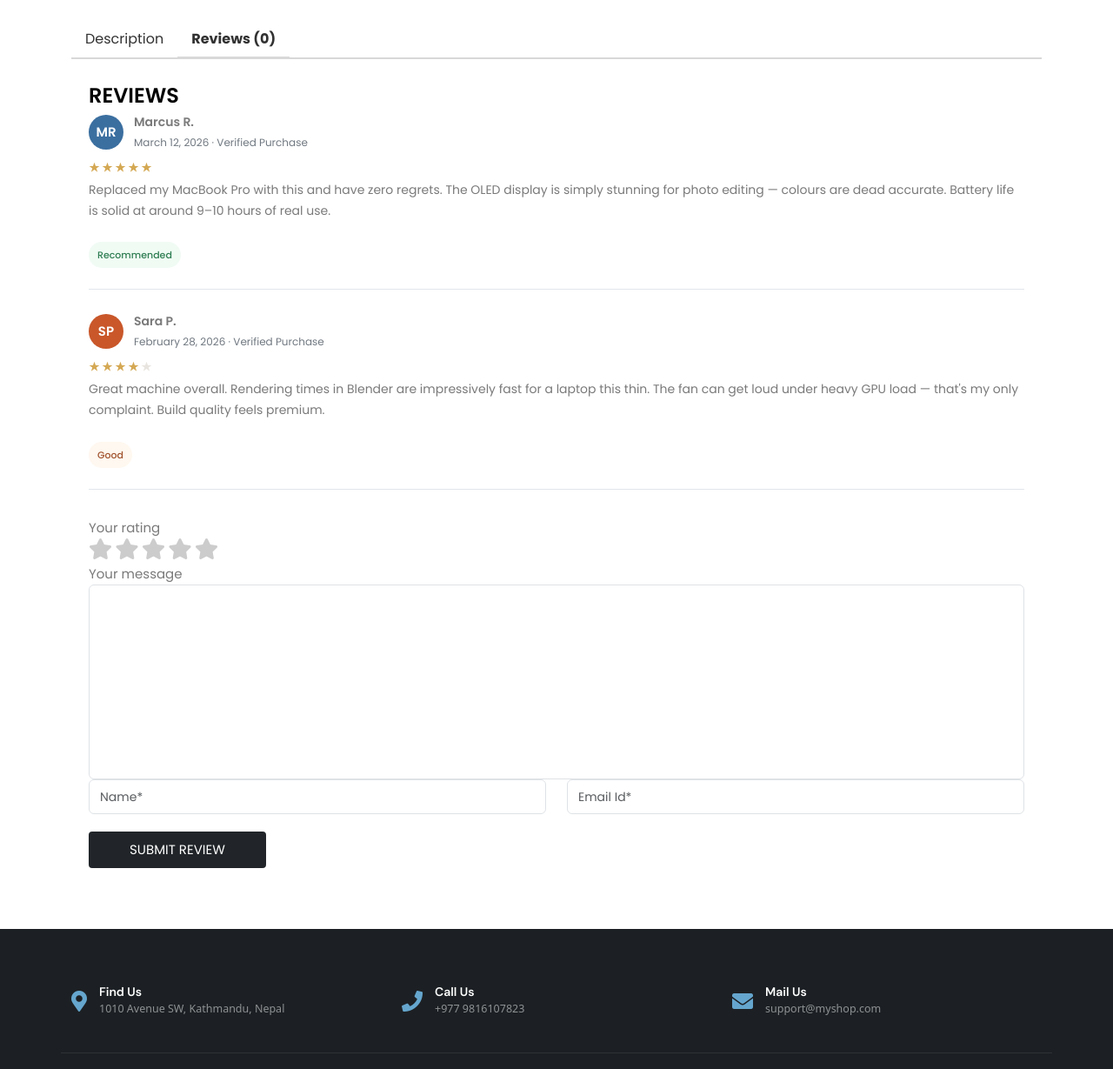
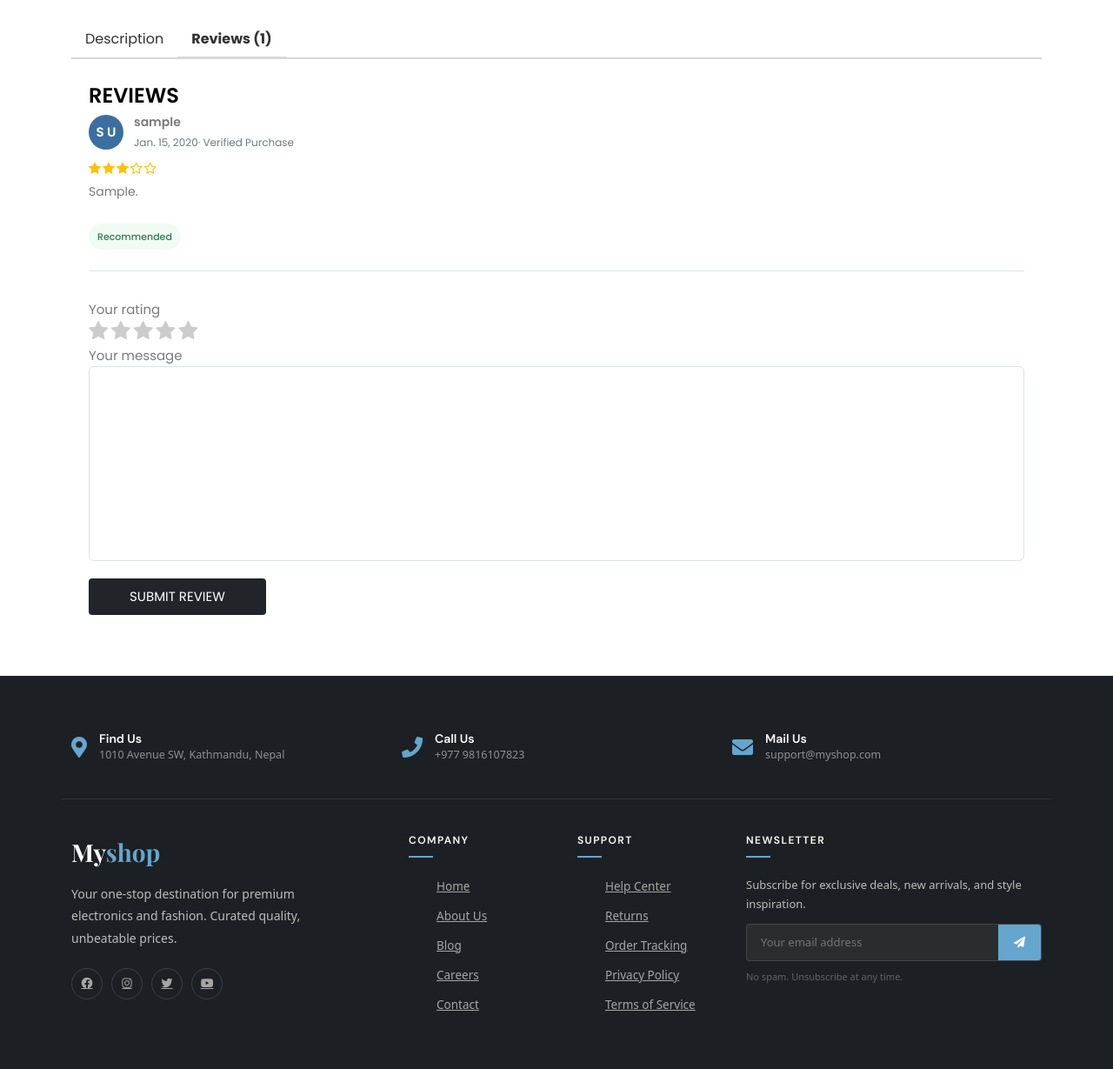
Before and after one commit to notsuz/EcomWebsite-py-django, a Django app: page /product_detail/1 in a window 1280 px wide, after a click that opens the changed part. Shown: the part 748-1977 px from the top of the page at 87% size. Run offline with Django 5.2, Linux system fonts and the light colour scheme; a user stored in the database is signed in; tables that the repository leaves empty hold one stand-in row (values such as "Sample post"); grey boxes marked "Sample" are stand-in pictures; some libraries are stand-ins or nearby versions.

Commit message:
dynamic reviews learn commit=False

```diff
--- a/accounts/templates/profile/profile.html
+++ b/accounts/templates/profile/profile.html
@@ -138,9 +138,10 @@
                     {% csrf_token %}
 
                     {{form}}
-
+                    <div class="mx-2">
                     <input type="submit" value="close" class="btn bg-gradient-primary">
                     <input type="submit" value="Save changes" class="btn bg-gradient-primary">
+                    </div>
                 </form>
             </form>
         </div>
--- a/core/admin.py
+++ b/core/admin.py
@@ -6,6 +6,8 @@ admin.site.register(OfferProduct)
 admin.site.register(Category)
 admin.site.register(SubCategory)
 admin.site.register(Brand)
+admin.site.register(Review)
+
 
 class ProductImageAdmin(admin.TabularInline):
     model=ProductImage
--- /dev/null
+++ b/core/forms.py
@@ -0,0 +1,7 @@
+from django import forms
+from .models import Review
+
+class ReviewForm(forms.ModelForm):
+    class Meta:
+        model=Review
+        fields=['rating','feedback']
--- a/core/templates/core/product_detail.html
+++ b/core/templates/core/product_detail.html
@@ -20,6 +20,8 @@
     href="https://cdnjs.cloudflare.com/ajax/libs/OwlCarousel2/2.3.4/assets/owl.carousel.min.css">
 <link rel="stylesheet" type="text/css"
     href="https://cdnjs.cloudflare.com/ajax/libs/OwlCarousel2/2.3.4/assets/owl.theme.default.min.css">
+
+<link rel="stylesheet" href="https://cdnjs.cloudflare.com/ajax/libs/font-awesome/4.7.0/css/font-awesome.min.css">
 
 
 <link rel="stylesheet" href="{% static 'css/product_detail.css' %}">
@@ -78,7 +80,8 @@
                             </div>
                             <span>3 Reviews</span>
                         </div>
-                        <div class="product-price-discount"><span>Rs. {{product.price}}</span><span class="line-through">Rs. {{product.mark_price}}</span>
+                        <div class="product-price-discount"><span>Rs. {{product.price}}</span><span
+                                class="line-through">Rs. {{product.mark_price}}</span>
                         </div>
                     </div>
                     <p>{{product.desc|safe}}</p>
@@ -120,8 +123,11 @@
                         aria-controls="description" aria-selected="true">Description</a>
                 </li>
                 <li class="nav-item">
+
+
                     <a class="nav-link" id="review-tab" data-toggle="tab" href="#review" role="tab"
-                        aria-controls="review" aria-selected="false">Reviews (0)</a>
+                        aria-controls="review" aria-selected="false">Reviews ({{review_count}})</a>
+
                 </li>
             </ul>
             <div class="tab-content" id="myTabContent">
@@ -138,75 +144,40 @@
                     <div class="review-heading">REVIEWS</div>
                     <div class="reviews-list">
                         <!-- Review 1 -->
+                        {% for review in reviews %}
+
+
                         <div class="review-card">
                             <div class="review-header">
-                                <div class="reviewer-avatar" style="background:#3B6FA0">MR</div>
+                                <div class="reviewer-avatar text-uppercase" style="background:#3B6FA0">{{review.user.first_name|slice:"1"}} {{review.user.last_name|slice:"1"}}</div>
                                 <div class="reviewer-info">
-                                    <div class="reviewer-name">Marcus R.</div>
-                                    <div class="review-date">March 12, 2026 · Verified Purchase</div>
+                                    <div class="reviewer-name">{{review.user.username}}</div>
+                                    <div class="review-date">{{review.created_at}}· Verified Purchase</div>
                                 </div>
                             </div>
                             <div class="review-stars">
-                                <svg viewBox="0 0 20 20" fill="#D4A853" width="14" height="14">
-                                    <path d="M10 1l2.4 6.6H19l-5.4 4 2 6.4L10 14l-5.6 4 2-6.4L1 7.6h6.6z" />
-                                </svg>
-                                <svg viewBox="0 0 20 20" fill="#D4A853" width="14" height="14">
-                                    <path d="M10 1l2.4 6.6H19l-5.4 4 2 6.4L10 14l-5.6 4 2-6.4L1 7.6h6.6z" />
-                                </svg>
-                                <svg viewBox="0 0 20 20" fill="#D4A853" width="14" height="14">
-                                    <path d="M10 1l2.4 6.6H19l-5.4 4 2 6.4L10 14l-5.6 4 2-6.4L1 7.6h6.6z" />
-                                </svg>
-                                <svg viewBox="0 0 20 20" fill="#D4A853" width="14" height="14">
-                                    <path d="M10 1l2.4 6.6H19l-5.4 4 2 6.4L10 14l-5.6 4 2-6.4L1 7.6h6.6z" />
-                                </svg>
-                                <svg viewBox="0 0 20 20" fill="#D4A853" width="14" height="14">
-                                    <path d="M10 1l2.4 6.6H19l-5.4 4 2 6.4L10 14l-5.6 4 2-6.4L1 7.6h6.6z" />
-                                </svg>
+                                {% for i in range %}
+                                <i class="fa {% if review.rating > i %}
+                                    fa-star {% else %} fa-star-o
+                                {% endif %} text-warning"></i>
+
+                                {% endfor %}
                             </div>
-                            <p class="review-body">Replaced my MacBook Pro with this and have zero regrets. The OLED
-                                display is simply stunning for photo editing — colours are dead accurate. Battery life
-                                is solid at around 9–10 hours of real use.</p>
+                            <p class="review-body">{{review.feedback}}.</p>
                             <span class="review-tag" style="background:#F0FBF4;color:#2E7D52">Recommended</span>
                         </div>
 
-                        <!-- Review 2 -->
-                        <div class="review-card">
-                            <div class="review-header">
-                                <div class="reviewer-avatar" style="background:#C9572A">SP</div>
-                                <div class="reviewer-info">
-                                    <div class="reviewer-name">Sara P.</div>
-                                    <div class="review-date">February 28, 2026 · Verified Purchase</div>
-                                </div>
-                            </div>
-                            <div class="review-stars">
-                                <svg viewBox="0 0 20 20" fill="#D4A853" width="14" height="14">
-                                    <path d="M10 1l2.4 6.6H19l-5.4 4 2 6.4L10 14l-5.6 4 2-6.4L1 7.6h6.6z" />
-                                </svg>
-                                <svg viewBox="0 0 20 20" fill="#D4A853" width="14" height="14">
-                                    <path d="M10 1l2.4 6.6H19l-5.4 4 2 6.4L10 14l-5.6 4 2-6.4L1 7.6h6.6z" />
-                                </svg>
-                                <svg viewBox="0 0 20 20" fill="#D4A853" width="14" height="14">
-                                    <path d="M10 1l2.4 6.6H19l-5.4 4 2 6.4L10 14l-5.6 4 2-6.4L1 7.6h6.6z" />
-                                </svg>
-                                <svg viewBox="0 0 20 20" fill="#D4A853" width="14" height="14">
-                                    <path d="M10 1l2.4 6.6H19l-5.4 4 2 6.4L10 14l-5.6 4 2-6.4L1 7.6h6.6z" />
-                                </svg>
-                                <svg viewBox="0 0 20 20" fill="#E8E4DF" width="14" height="14">
-                                    <path d="M10 1l2.4 6.6H19l-5.4 4 2 6.4L10 14l-5.6 4 2-6.4L1 7.6h6.6z" />
-                                </svg>
-                            </div>
-                            <p class="review-body">Great machine overall. Rendering times in Blender are impressively
-                                fast for a laptop this thin. The fan can get loud under heavy GPU load — that's my only
-                                complaint. Build quality feels premium.</p>
-                            <span class="review-tag" style="background:#FFF8F0;color:#A0522D">Good</span>
-                        </div>
+                        {% endfor %}
+
                     </div>
-                    <form class="review-form">
+                    {% if request.user.is_authenticated %}
+                    <form class="review-form" method="POST" action="">
+                        {% csrf_token %}
                         <div class="form-group">
                             <label>Your rating</label>
                             <div class="reviews-counter">
                                 <div class="rate" id="star-container">
-                                    {% for i in "12345" %}
+                                    {% for i in range %}
                                     <i class="fa fa-star star" data-value="{{ i }}"></i>
                                     {% endfor %}
                                 </div>
@@ -215,22 +186,16 @@
                         </div>
                         <div class="form-group">
                             <label>Your message</label>
-                            <textarea class="form-control" rows="10"></textarea>
+                            <textarea name="feedback" class="form-control" rows="10"></textarea>
                         </div>
-                        <div class="row">
-                            <div class="col-md-6">
-                                <div class="form-group">
-                                    <input type="text" name="" class="form-control" placeholder="Name*">
-                                </div>
-                            </div>
-                            <div class="col-md-6">
-                                <div class="form-group">
-                                    <input type="text" name="" class="form-control" placeholder="Email Id*">
-                                </div>
-                            </div>
-                        </div>
+
                         <button class="round-black-btn">Submit Review</button>
                     </form>
+                    {% else %}
+
+                    <p class="text-center alert alert-info">Login in other to Review the product</p>
+                    <a href="{% url 'log_in' %}"><button class="btn btn-info">Login</button></a>
+                    {% endif %}
                 </div>
             </div>
         </div>
@@ -246,6 +211,6 @@
     integrity="	sha384-JZR6Spejh4U02d8jOt6vLEHfe/JQGiRRSQQxSfFWpi1MquVdAyjUar5+76PVCmYl"
     crossorigin="anonymous"></script>
 
-    <script src="{% static 'js/product_detail.js' %}"></script>
+<script src="{% static 'js/product_detail.js' %}"></script>
 
 {% endblock content %}
--- a/core/views.py
+++ b/core/views.py
@@ -1,8 +1,9 @@
-from django.shortcuts import render, get_object_or_404
+from django.shortcuts import render, get_object_or_404, redirect
 from .models import OfferProduct, Category, Proeduct, SubCategory, Brand
 from django.db.models import Count,Prefetch
 from django.core.paginator import Paginator
 from django.contrib.auth.decorators import login_required
+from .forms import ReviewForm
 
 
 # Create your views here.
@@ -44,11 +45,29 @@ def index(request):
 def cart(request):
     return render(request, "core/cart.html")
 
-@login_required(login_url='log_in')
+# @login_required(login_url='log_in')
 def product_detail(request, id):
     product=get_object_or_404(Proeduct,id=id)
+    reviews=product.reviews.all()
+
+    review_count = reviews.count()
+
+    form=ReviewForm()
+    if request.method=="POST":
+        form=ReviewForm(data=request.POST)
+        if form.is_valid():
+            review=form.save(commit=False)
+            review.user=request.user
+            review.product=product
+            review.save()
+            return redirect('product_detail', id=product.id)
+
 
     context={
-        'product':product
+        'product':product,
+        'form': form,
+        "reviews":reviews,
+        'review_count': review_count,
+        'range':range(1,6)
     }
     return render(request, "core/product_detail.html", context)
--- a/templates/base.html
+++ b/templates/base.html
@@ -66,7 +66,7 @@
 
                 <div class="collapse navbar-collapse" id="navbarMain">
                     <ul class="navbar-nav me-auto">
-                        <li class="nav-item"><a class="nav-link active" href="#">Home</a></li>
+                        <li class="nav-item"><a class="nav-link active" href="{% url 'index' %}">Home</a></li>
                         <li class="nav-item dropdown">
                             <a class="nav-link dropdown-toggle" href="#" data-bs-toggle="dropdown">Shop</a>
                             <ul class="dropdown-menu">
```
Also changed, not shown: core/models.py (+11 -0 lines), core/migrations/0010_review.py (added), core/migrations/0011_alter_review_product.py (added).
